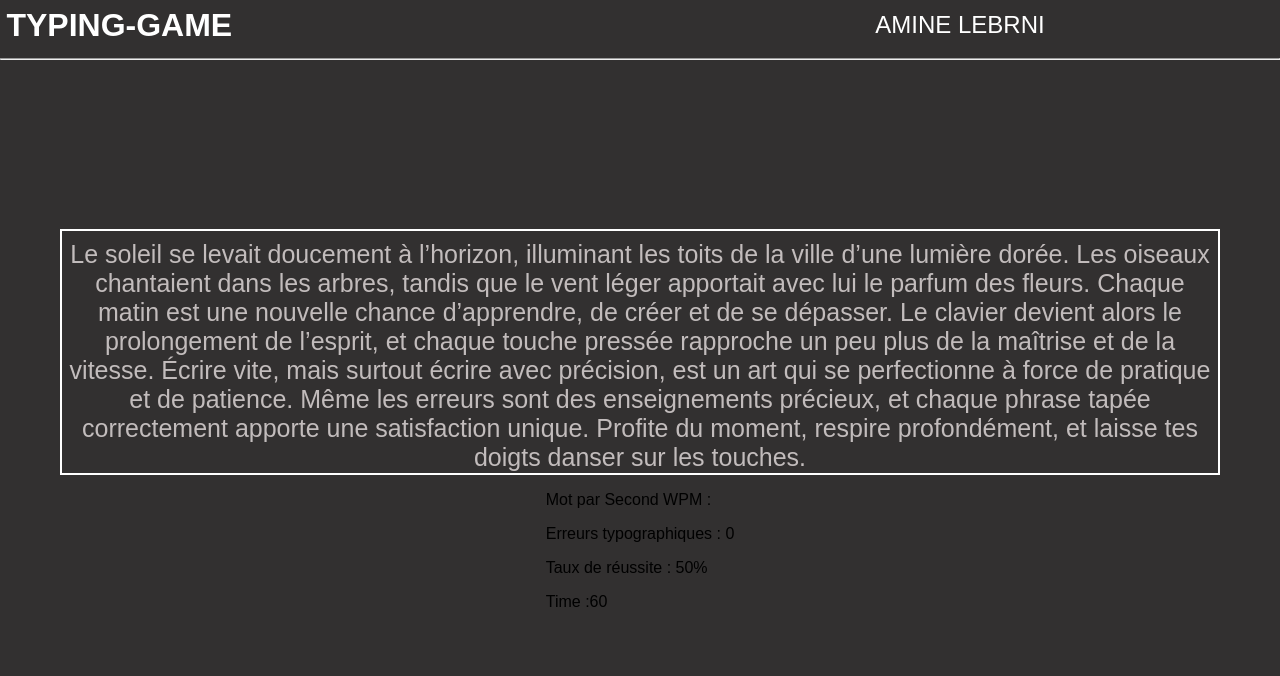
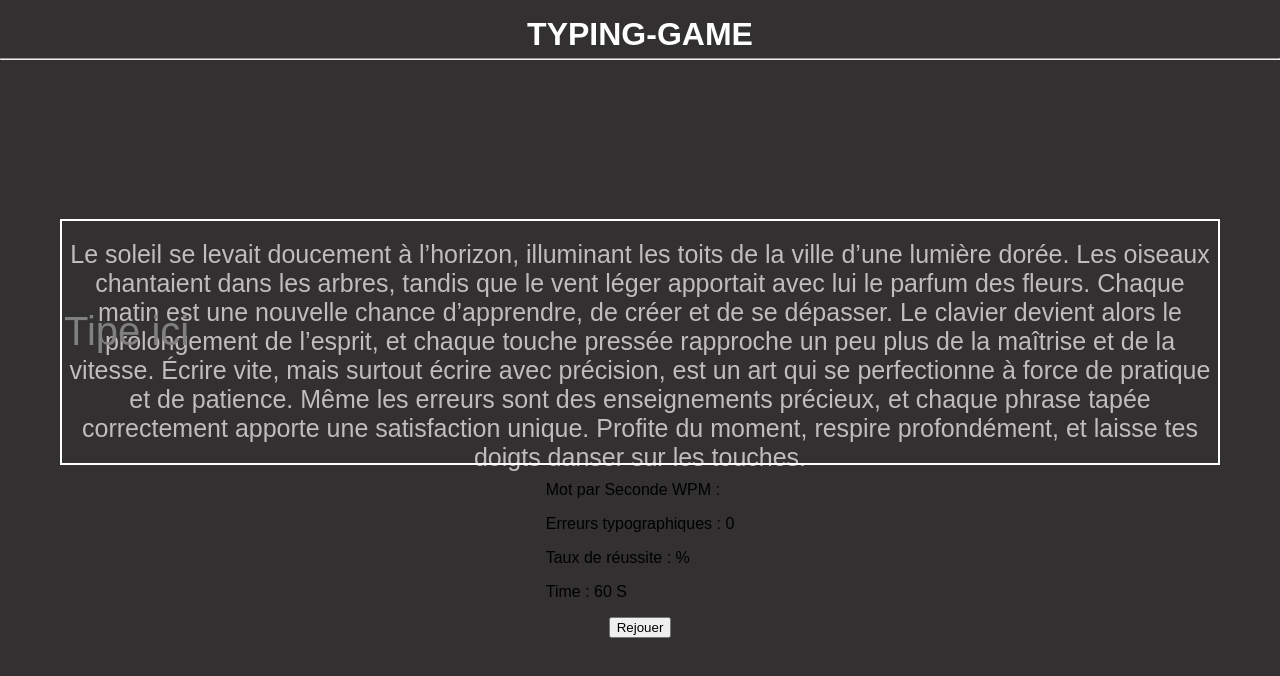
Before and after one commit to aminelebrini/BRIEF-4, a plain HTML site: page TYPING-GAME/index.html in a window 1280 px wide. Drawn offline with Linux system fonts and the light colour scheme.

Commit message:
j'ai supprimé des code non utilisé et j'ai ajouté une button pour un role de repload et des element dans les tagues

```diff
--- a/TYPING-GAME/index.html
+++ b/TYPING-GAME/index.html
@@ -4,15 +4,14 @@
     <meta charset="UTF-8">
     <meta name="viewport" content="width=device-width, initial-scale=1.0">
     <link rel="stylesheet" href="style.css">
+    <link rel="stylesheet" href="https://cdnjs.cloudflare.com/ajax/libs/font-awesome/6.5.0/css/all.min.css">
     <title>TYPING-GAME</title>
 </head>
 <body>
     <header>
-        <div class="title">
+        <div class="logo">
+            <i class="fa-solid fa-keyboard"></i>
             <h1>TYPING-GAME</h1>
-        </div>
-        <div class="profile-data">
-            <h2>AMINE LEBRNI</h2>
         </div>
     </header>
     <hr>
@@ -25,16 +24,17 @@
         <option value="level3">LEVEL 3</option>
     </select>
     </div> -->
-        <input type="text" class="input-text" id="input-text">
         <div class="display-txt" id="display-txt">
             <h4 id="s"></h4>
         </div>
+        <input type="text" class="input-text" id="input-text" placeholder="Tipe ici">
         <div class="board" id="board">
-            <p>Mot par Second WPM : <span id="wpm"></span></p>
+            <p>Mot par Seconde WPM : <span id="wpm"></span></p>
             <p>Erreurs typographiques : <span id="mistakes">0</span></p>
-            <p>Taux de réussite : <span id="pourcentage">50%</span></p>
-            <p>Time :<span id="timer">60</span></p>
+            <p>Taux de réussite : <span id="pourcentage"></span><span>%</span></p>
+            <p>Time : <span id="timer">60 </span><span>S</span></p>
         </div>
+        <button id="restart-btn">Rejouer</button>
     </main>
 
     <script src="index.js"></script>
```
